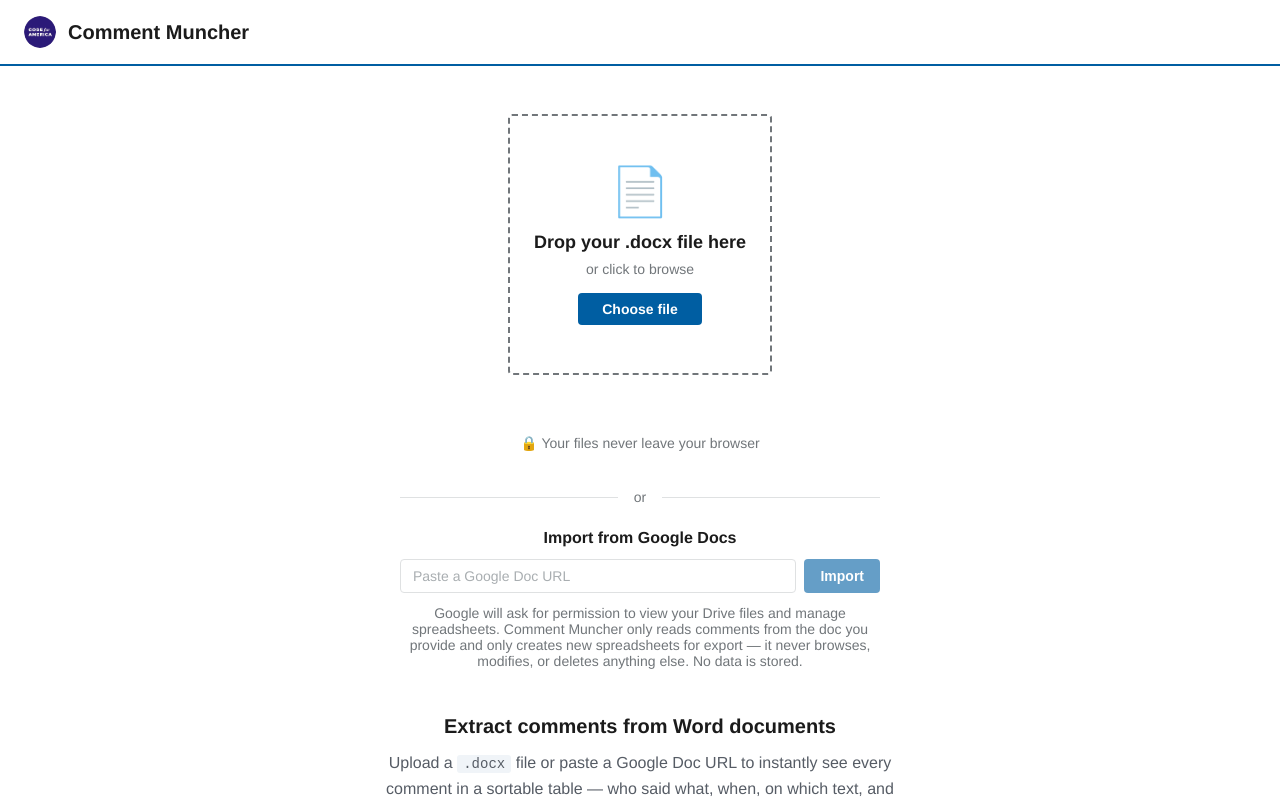
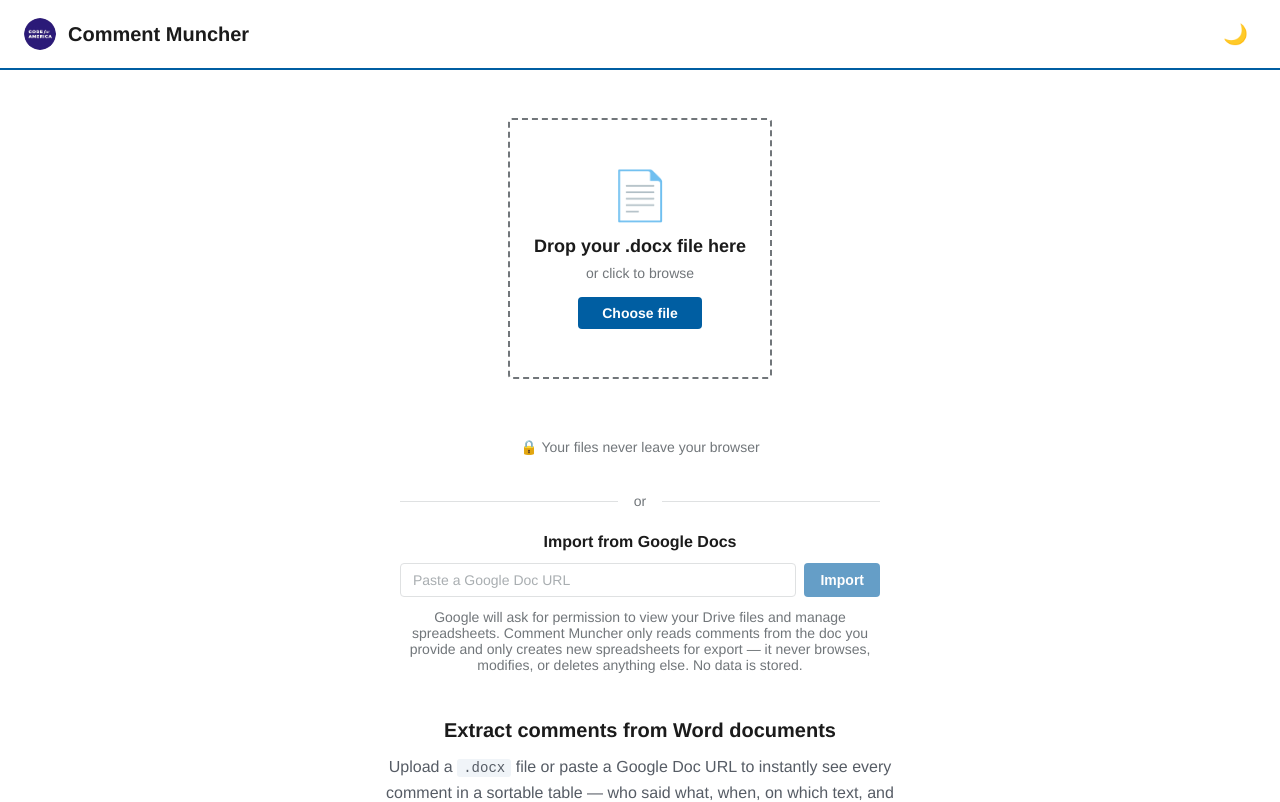
Before and after one commit to cfiorillo-cfa/comment-muncher, a React (Vite) app: page / in a window 1280 px wide. Shown: the top 802 px of the page. Built offline with nearby package versions, Linux system fonts and the light colour scheme; no server answers.

Commit message:
feat: add dark mode toggle with localStorage persistence

```diff
--- a/src/components/Header.tsx
+++ b/src/components/Header.tsx
@@ -1,6 +1,28 @@
+import { useEffect, useState } from 'react';
 import cfaLogo from '../../assets/cfa_logo.png';
 
 export default function Header() {
+  const [isDark, setIsDark] = useState(() => {
+    return localStorage.getItem('theme') === 'dark';
+  });
+
+  useEffect(() => {
+    if (isDark) {
+      document.documentElement.setAttribute('data-theme', 'dark');
+    } else {
+      document.documentElement.removeAttribute('data-theme');
+    }
+    localStorage.setItem('theme', isDark ? 'dark' : 'light');
+  }, [isDark]);
+
+  // On mount, sync state with localStorage (handles initial load)
+  useEffect(() => {
+    const stored = localStorage.getItem('theme');
+    if (stored === 'dark') {
+      document.documentElement.setAttribute('data-theme', 'dark');
+    }
+  }, []);
+
   return (
     <header
       style={{
@@ -25,6 +47,34 @@
       >
         Comment Muncher
       </span>
+      <button
+        onClick={() => setIsDark((prev) => !prev)}
+        aria-label={isDark ? 'Switch to light mode' : 'Switch to dark mode'}
+        title={isDark ? 'Switch to light mode' : 'Switch to dark mode'}
+        style={{
+          marginLeft: 'auto',
+          background: 'none',
+          border: 'none',
+          cursor: 'pointer',
+          fontSize: '1.25rem',
+          padding: 'var(--space-2)',
+          borderRadius: 'var(--border-radius)',
+          lineHeight: 1,
+          display: 'flex',
+          alignItems: 'center',
+          justifyContent: 'center',
+          transition: 'background 0.15s',
+        }}
+        onMouseEnter={(e) => {
+          (e.currentTarget as HTMLButtonElement).style.background =
+            'var(--color-base-lighter)';
+        }}
+        onMouseLeave={(e) => {
+          (e.currentTarget as HTMLButtonElement).style.background = 'none';
+        }}
+      >
+        {isDark ? '☀️' : '🌙'}
+      </button>
     </header>
   );
 }
--- a/src/styles/tokens.css
+++ b/src/styles/tokens.css
@@ -30,6 +30,23 @@
   --focus-offset: 2px;
 }
 
+[data-theme="dark"] {
+  --color-primary: #73b3e7;
+  --color-primary-dark: #97c9f0;
+  --color-base-darkest: #f0f0f0;
+  --color-base-dark: #c9c9c9;
+  --color-base: #a9aeb1;
+  --color-base-light: #71767a;
+  --color-base-lighter: #3d4551;
+  --color-base-lightest: #2d2d2d;
+  --color-white: #1a1a1a;
+  --color-success: #5abf5a;
+  --color-success-lighter: #1e3a1e;
+  --color-error: #f06060;
+  --color-error-lighter: #3a1e1e;
+  --color-focus: #73b3e7;
+}
+
 *, *::before, *::after { box-sizing: border-box; }
 
 body {
```
